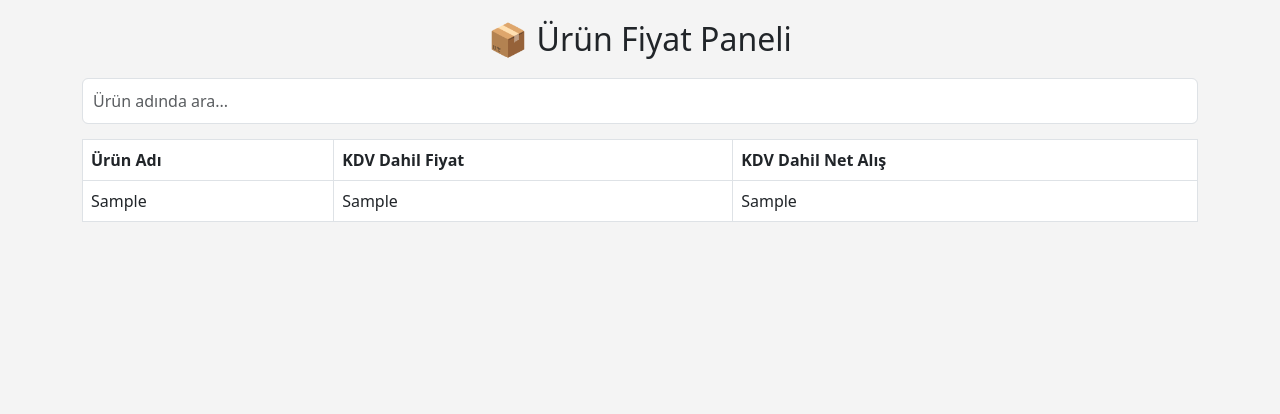
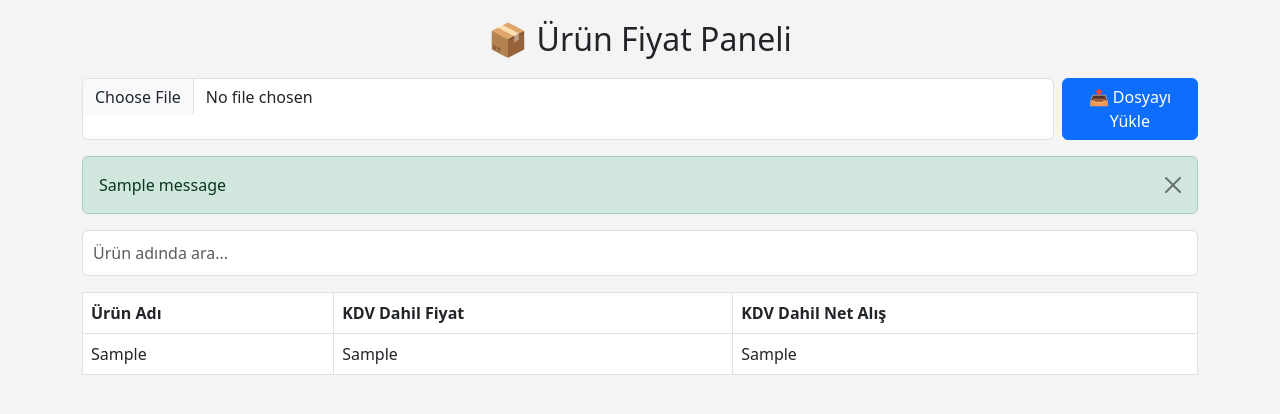
Before and after one commit to TeraH4wk/fiyat-paneli, a Flask app: template templates/index.html in a window 1280 px wide. Shown: the top 414 px of the page. Run offline with Flask 3, Linux system fonts and the light colour scheme; the template is opened without the code that fills it: most values are stand-ins (such as "Sample title", 1, 10 or a date in 2020); one stand-in notice (Sample message) is shown.

Commit message:
Dosya yükleme özelliği ve arayüz güncellendi

```diff
--- a/app.py
+++ b/app.py
@@ -1,10 +1,11 @@
-from flask import Flask, render_template, request, redirect, url_for, session
+from flask import Flask, render_template, request, redirect, url_for, session, flash
 import pandas as pd
+import os
 
+UPLOAD_KLASORU = os.path.dirname(os.path.abspath(__file__))
 app = Flask(__name__)
-app.secret_key = "cok_gizli_bir_anahtar"  # rastgele güçlü bir şey yazabilirsin
+app.secret_key = "cok_gizli_bir_anahtar"
 
-# Sabit kullanıcı adı/şifre
 KULLANICI_ADI = "admin"
 SIFRE = "1234"
 
@@ -31,7 +32,6 @@ def login():
             return redirect(url_for("index"))
         else:
             return render_template("login.html", hata="Kullanıcı adı veya şifre yanlış!")
-
     return render_template("login.html")
 
 @app.route("/logout")
@@ -39,5 +39,20 @@ def logout():
     session.pop("giris", None)
     return redirect(url_for("login"))
 
+@app.route("/yukle", methods=["POST"])
+def yukle():
+    if "giris" not in session:
+        return redirect(url_for("login"))
+
+    dosya = request.files.get("dosya")
+    if dosya and dosya.filename.endswith(".xlsx"):
+        dosya.save(os.path.join(UPLOAD_KLASORU, "urunler.xlsx"))
+        flash("✅ Dosya başarıyla yüklendi!", "success")
+    else:
+        flash("❌ Hatalı dosya türü. Lütfen .xlsx yükleyin.", "danger")
+
+    return redirect(url_for("index"))
+
+# EN SONDA OLMALI
 if __name__ == "__main__":
     app.run(host="0.0.0.0", port=10000)
--- a/templates/index.html
+++ b/templates/index.html
@@ -30,8 +30,26 @@
     <div class="container">
         <h2 class="text-center">📦 Ürün Fiyat Paneli</h2>
 
-        <input type="text" id="arama" class="form-control" placeholder="Ürün adında ara...">
+        <!-- Dosya Yükleme Formu -->
+        <form action="/yukle" method="post" enctype="multipart/form-data" class="mb-3 d-flex gap-2">
+            <input type="file" name="dosya" accept=".xlsx" class="form-control">
+            <button type="submit" class="btn btn-primary">📤 Dosyayı Yükle</button>
+        </form>
 
+        <!-- Flash Mesajlar -->
+        {% with messages = get_flashed_messages(with_categories=true) %}
+            {% for kategori, mesaj in messages %}
+                <div class="alert alert-{{ 'success' if kategori == 'success' else 'danger' }} alert-dismissible fade show" role="alert">
+                    {{ mesaj }}
+                    <button type="button" class="btn-close" data-bs-dismiss="alert" aria-label="Close"></button>
+                </div>
+            {% endfor %}
+        {% endwith %}
+
+        <!-- Arama Kutusu -->
+        <input type="text" id="arama" class="form-control mb-3" placeholder="Ürün adında ara...">
+
+        <!-- Tablo -->
         <div class="table-responsive">
             <table class="table table-bordered table-hover" id="urunTablosu">
                 <thead>
@@ -54,17 +72,21 @@
         </div>
     </div>
 
+    <!-- Filtreleme Script -->
     <script>
         const arama = document.getElementById('arama');
         arama.addEventListener('keyup', function () {
             const filtre = this.value.toLowerCase();
             const satirlar = document.querySelectorAll('#urunTablosu tbody tr');
-
             satirlar.forEach(satir => {
                 const urunAdi = satir.cells[0].textContent.toLowerCase();
                 satir.style.display = urunAdi.includes(filtre) ? '' : 'none';
             });
         });
     </script>
+
+    <!-- Bootstrap Script (Alert kapatmak için) -->
+    <script src="https://cdn.jsdelivr.net/npm/bootstrap@5.3.0/dist/js/bootstrap.bundle.min.js"></script>
 </body>
+
 </html>
```
